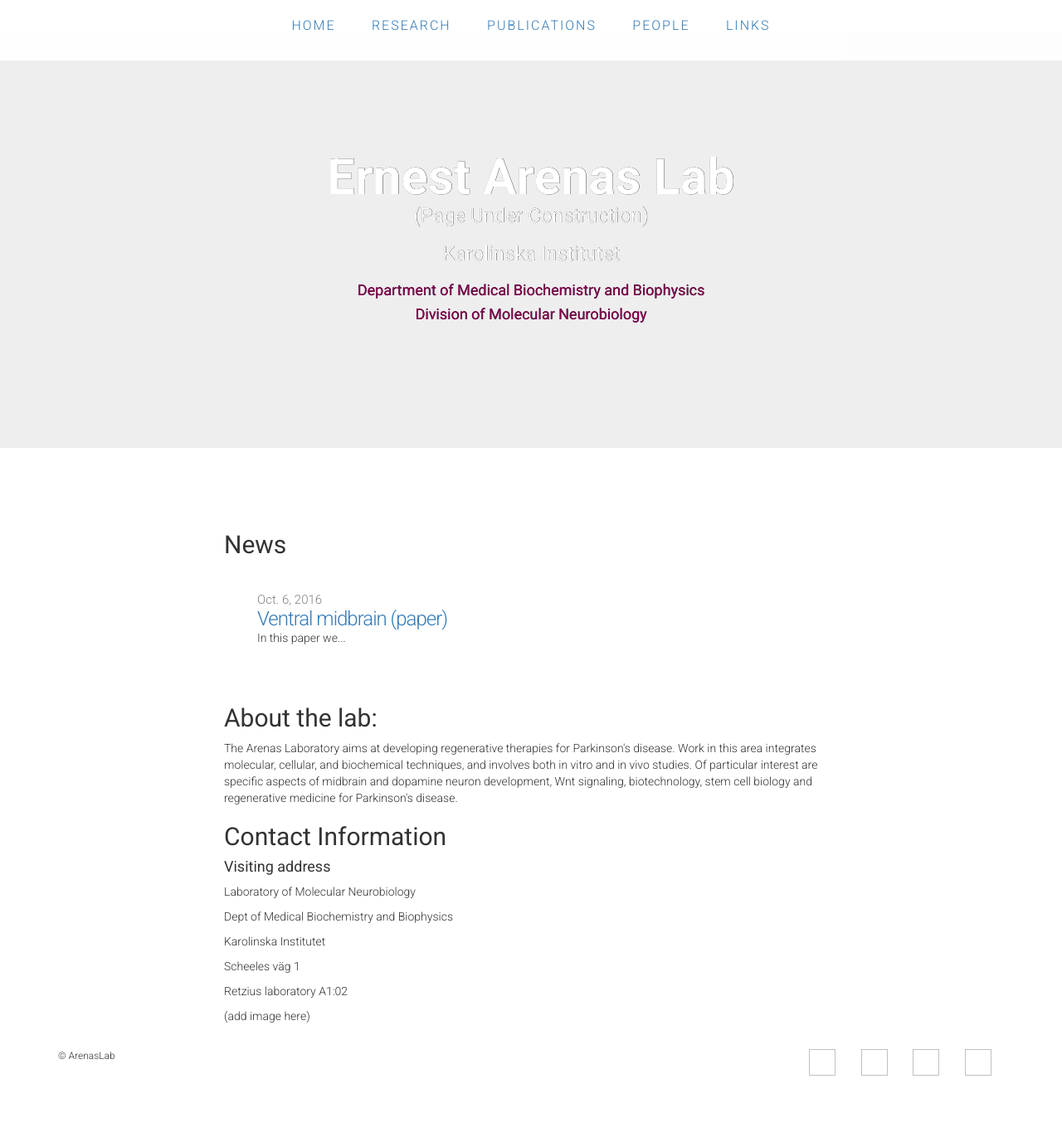
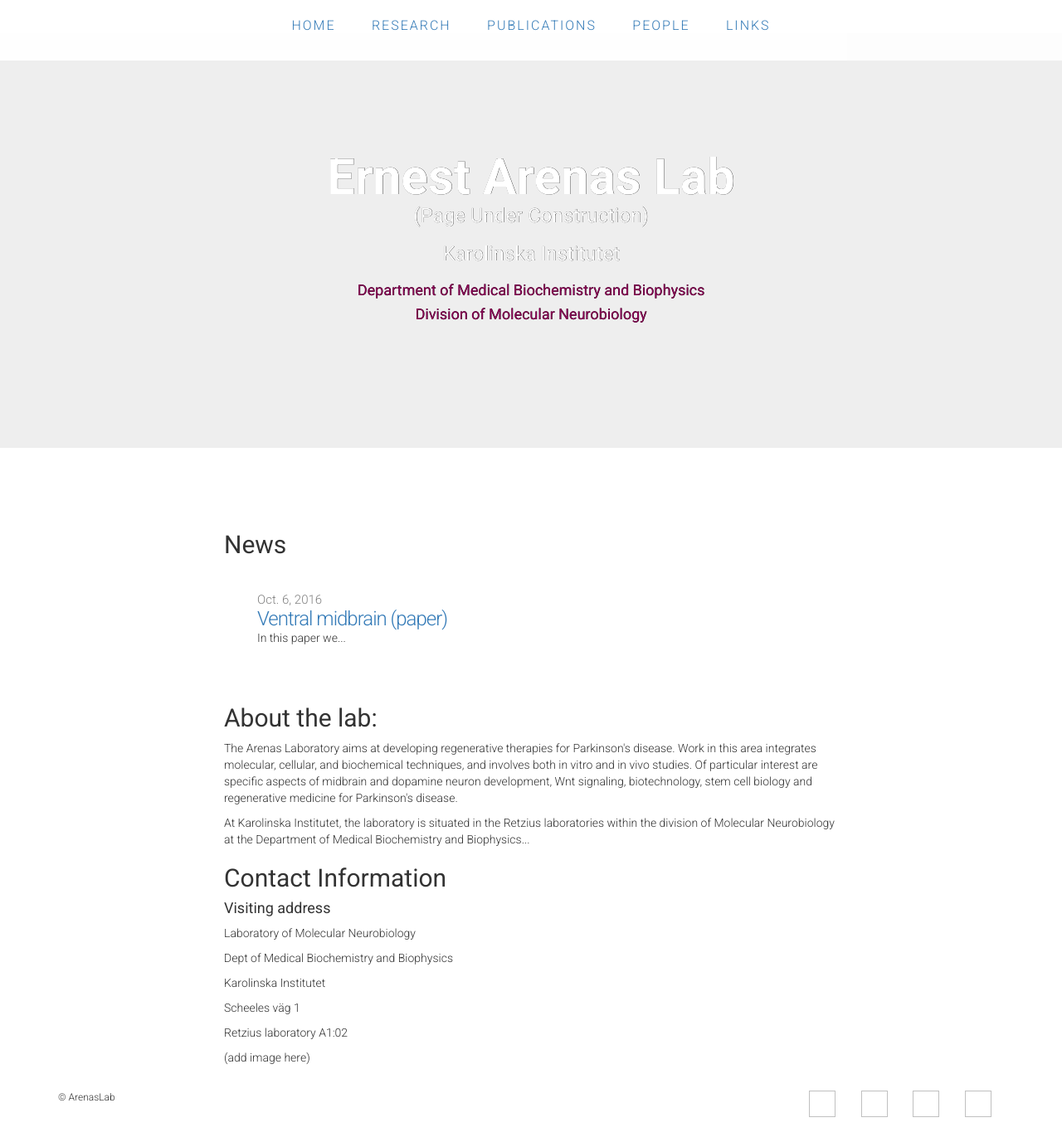
Before and after one commit to ArenasLab/arenaslab.github.io, a Jekyll site: the page index.html, which Jekyll copies as it is, in a window 1280 px wide and 1377 px high. Shown: the whole window at 83% size. Built offline with Jekyll 4.4.1, drawn with Linux system fonts in a browser that asks for light colours.

Commit message:
Update index.html

```diff
--- a/index.html
+++ b/index.html
@@ -75,6 +75,8 @@
           cellular, and biochemical techniques, and involves both in vitro and in vivo studies. Of particular interest are specific aspects
           of midbrain and dopamine neuron development, Wnt signaling, biotechnology, stem cell biology and regenerative medicine for
           Parkinson's disease.</p>
+        <p>At Karolinska Institutet, the laboratory is situated in the Retzius laboratories within the division of Molecular Neurobiology at the Department of
+          Medical Biochemistry and Biophysics... </p>
       </div>
       <div class="contact">
         <h2>Contact Information</h2>
```
